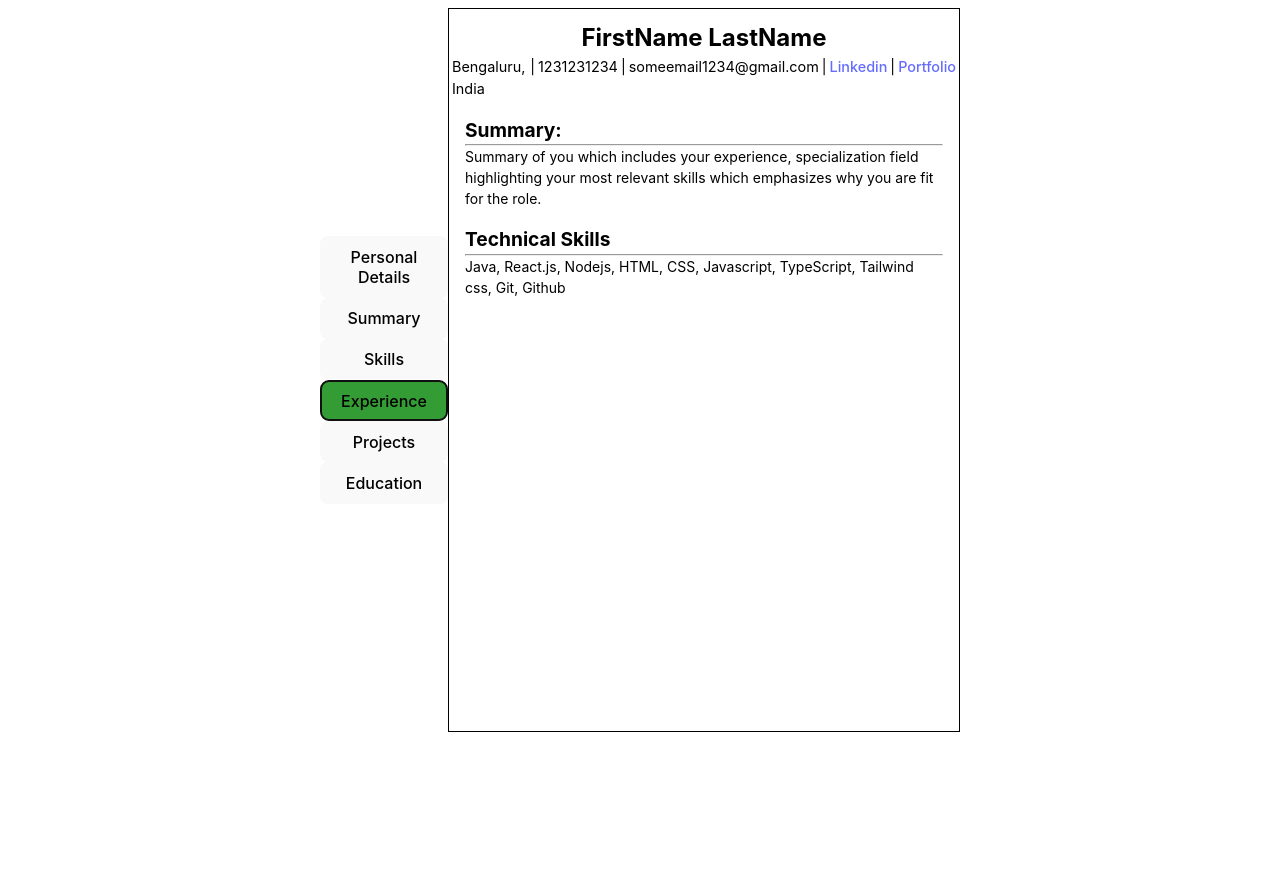
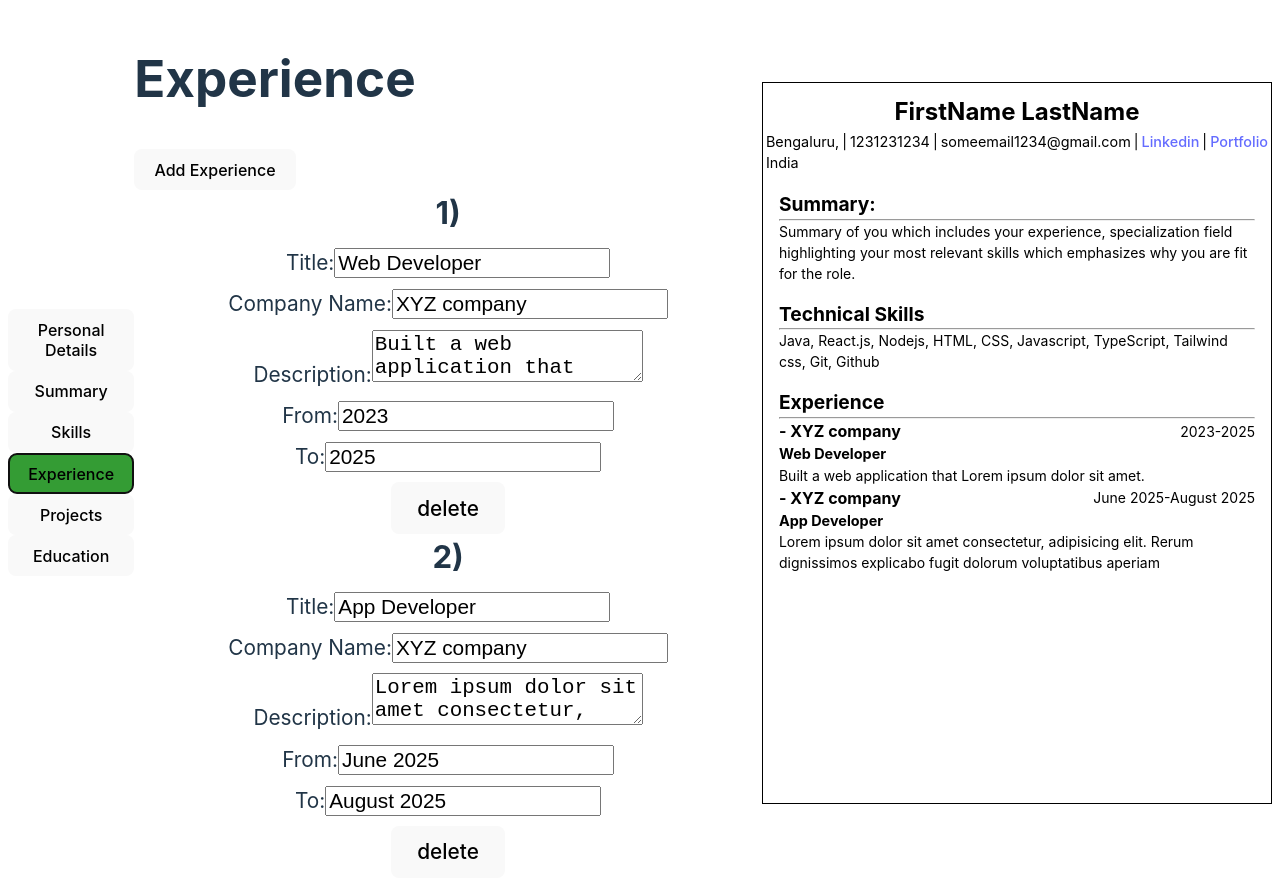
Before and after one commit to Punith1117/resume-builder, a React (Vite) app: page / in a window 1280 px wide. Both pictures are taken after a click on the button "Experience". Before the commit the page ends 800 px from the top, so only its background shows below. Built offline with nearby package versions, Linux system fonts and the light colour scheme.

Commit message:
add experience input and output component with basic css

```diff
--- a/src/App.jsx
+++ b/src/App.jsx
@@ -6,6 +6,7 @@ import SummaryInput from './components/SummaryInput'
 import './styles/output.css'
 import './styles/input.css'
 import SkillsInput from './components/SkillsInput'
+import ExperienceInput from './components/ExperienceInput'
 
 function App() {
   const [currentSectionIndex, setCurrentSectionIndex] = useState(0)
@@ -19,11 +20,30 @@ function App() {
   })
   const [summary, setSummary] = useState ('Summary of you which includes your experience, specialization field highlighting your most relevant skills which emphasizes why you are fit for the role.')
   const [skills, setSkills] = useState('Java, React.js, Nodejs, HTML, CSS, Javascript, TypeScript, Tailwind css, Git, Github')
+  const [experience, setExperience] = useState([
+    {
+      id: crypto.randomUUID(),
+      role: 'Web Developer',
+      companyName: 'XYZ company',
+      description: 'Built a web application that Lorem ipsum dolor sit amet.',
+      from: '2023',
+      to: '2025'
+    },
+    {
+      id: crypto.randomUUID(),
+      role: 'App Developer',
+      companyName: 'XYZ company',
+      description: 'Lorem ipsum dolor sit amet consectetur, adipisicing elit. Rerum dignissimos explicabo fugit dolorum voluptatibus aperiam',
+      from: 'June 2025',
+      to: 'August 2025'
+    }
+  ])
 
   const sections = [
     <PersonalDetailsInput personalDetails={personalDetails} setPersonalDetails={setPersonalDetails}/>,
     <SummaryInput summary={summary} setSummary={setSummary}></SummaryInput>,
-    <SkillsInput skills={skills} setSkills={setSkills}></SkillsInput>
+    <SkillsInput skills={skills} setSkills={setSkills}></SkillsInput>,
+    <ExperienceInput experience={experience} setExperience={setExperience}></ExperienceInput>
   ]
   return (
     <div className='wrapper'>
@@ -33,7 +53,7 @@ function App() {
       >
       </Nav>
       {sections[currentSectionIndex]}
-      <OutputSection personalDetails={personalDetails} summary={summary} skills={skills}></OutputSection>
+      <OutputSection personalDetails={personalDetails} summary={summary} skills={skills} experience={experience}></OutputSection>
     </div>
   )
 }
--- /dev/null
+++ b/src/components/ExperienceInput.jsx
@@ -0,0 +1,43 @@
+export default function ExperienceInput({experience, setExperience}) {
+    return (
+        <section className="Experience-input input-section">
+            <h1>Experience</h1>
+            <button className="add-experience" onClick={() => setExperience([...experience, {
+                id: crypto.randomUUID(),
+                role: 'Web Development Intern',
+                companyName: 'XYZ company',
+                description: 'Built a web application that Lorem ipsum dolor sit amet.',
+                from: '2024',
+                to: '2025'
+            }])}>Add Experience</button>
+            {
+                experience.map((element, index) => (
+                    <div className="input-experience-item" key={element.id}>
+                        <h2>{index+1})</h2>
+                        <label>
+                            Title:
+                            <input type="text" value={element.role} onChange={e => setExperience(experience.map(item => ((item.id == element.id) ? {...item, role: e.target.value} : item)))}></input>
+                        </label>
+                        <label>
+                            Company Name:
+                            <input type="text" value={element.companyName} onChange={e => setExperience(experience.map(item => ((item.id == element.id) ? {...item, companyName: e.target.value} : item)))}></input>
+                        </label>
+                        <label>
+                            Description:
+                            <textarea value={element.description} onChange={e => setExperience(experience.map(item => ((item.id == element.id) ? {...item, description: e.target.value} : item)))}></textarea>
+                        </label>
+                        <label>
+                            From:
+                            <input type="text" value={element.from} onChange={e => setExperience(experience.map(item => ((item.id == element.id) ? {...item, from: e.target.value} : item)))}/>
+                        </label>
+                        <label>
+                            To:
+                            <input type="text" value={element.to} onChange={e => setExperience(experience.map(item => ((item.id == element.id) ? {...item, to: e.target.value} : item)))}/>
+                        </label>
+                        <button className="delete-experience" onClick={() => setExperience(experience.filter(item => item.id != element.id))}>delete</button>
+                    </div>
+                ))
+            }
+        </section>
+    )
+}
--- a/src/components/OutputSection.jsx
+++ b/src/components/OutputSection.jsx
@@ -1,4 +1,4 @@
-export default function OutputSection({personalDetails, summary, skills}) {
+export default function OutputSection({personalDetails, summary, skills, experience}) {
     return <section className="output" style={{backgroundColor: 'white'}}>
         <main className="a4-size">
             <div className="head">
@@ -22,6 +22,20 @@ export default function OutputSection({personalDetails, summary, skills}) {
                 <hr />
                 <p>{skills}</p>
             </div>
+            <div className="experience">
+                <h2>Experience</h2>
+                <hr />
+                {experience.map(element => (
+                    <div className="experience-item" key={element.id}>
+                        <div className="name-period-wrapper">
+                            <h3 className="company">- {element.companyName}</h3>
+                            <p className="time-period">{element.from}-{element.to}</p>
+                        </div>
+                        <h4 className="role">{element.role}</h4>
+                        <p className="description">{element.description}</p>
+                    </div>
+                ))}
+            </div>
         </main>
     </section>
 }
--- a/src/styles/input.css
+++ b/src/styles/input.css
@@ -25,3 +25,21 @@
         height: 8rem;
     }
 }
+
+.input-experience-item {
+    display: flex;
+    flex-direction: column;
+    align-items: center;
+    justify-content: center;
+    font-size: 1.3rem;
+    gap: 10px;
+
+    h2 {
+        padding: 0;
+        margin: 0;
+    }
+
+    input, textarea {
+        font-size: 1.3rem;
+    }
+}
--- a/src/styles/output.css
+++ b/src/styles/output.css
@@ -35,7 +35,7 @@
     }
   }
 
-.summary, .skills {
+.summary, .skills, .experience {
     margin: 1rem;
     * {
         margin: 0;
@@ -43,7 +43,22 @@
     h2 {
         font-size: 1.2rem;
     }
+    h3 {
+        font-size: 1rem;
+    }
+    h4 {
+        font-size: 0.9rem;
+    }
     p {
         font-size: 14px;
     }
 }
+
+.name-period-wrapper {
+    display: flex;
+    justify-content: center;
+    align-items: center;
+    .time-period {
+        margin-left: auto;
+    }
+}
```
